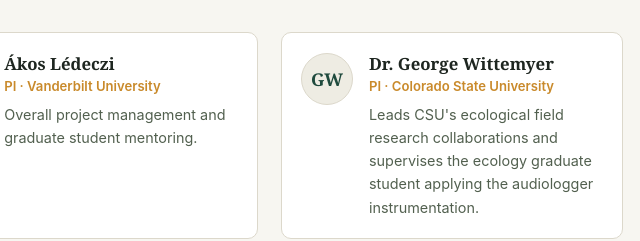
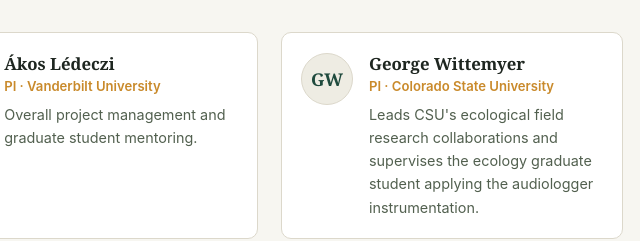
Before and after one commit to vu-a3em/a3em-website, a plain HTML site: page team.html in a window 1280 px wide. Shown: the part 431-672 px from the top of the page, 188-828 px from the left. Drawn offline with Linux system fonts and the light colour scheme.

Commit message:
Update team

```diff
--- a/team.html
+++ b/team.html
@@ -60,7 +60,7 @@
       <div class="person">
         <div class="avatar">GW</div>
         <div>
-          <h3>Dr. George Wittemyer</h3>
+          <h3>George Wittemyer</h3>
           <div class="role">PI &middot; Colorado State University</div>
           <p>Leads CSU's ecological field research collaborations and supervises the ecology graduate student applying the audiologger instrumentation.</p>
         </div>
```
